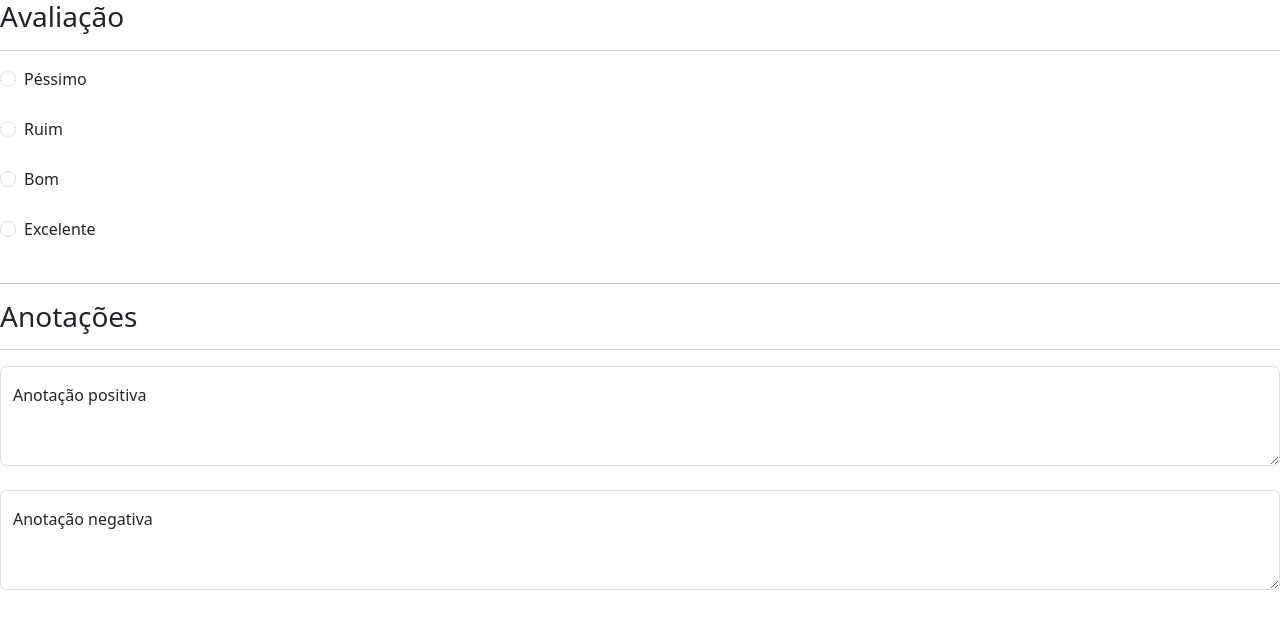
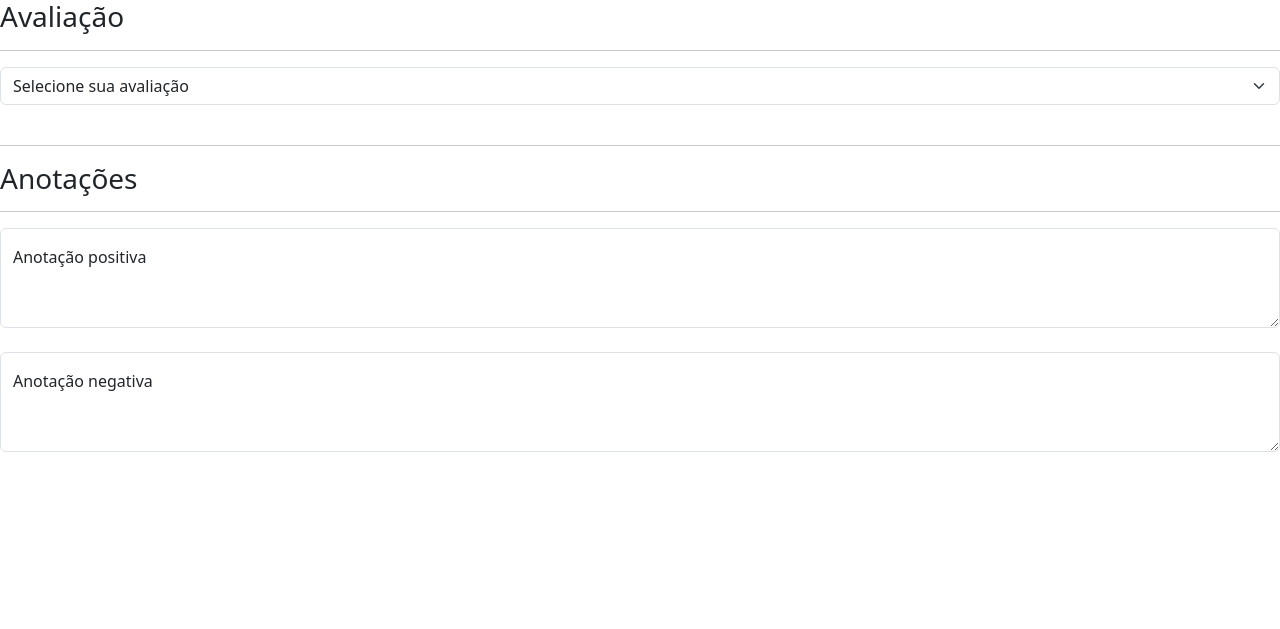
Before and after one commit to weblerson/CodeChallenge-Ninazation, a Django app: template app_platform/templates/avaliacao.html in a window 1280 px wide. Shown: the top 629 px of the page. Run offline with Django 4.2, Linux system fonts and the light colour scheme; the template is opened without the code that fills it, so the values that code supplies are empty.

Commit message:
combo box

```diff
--- a/app_platform/templates/avaliacao.html
+++ b/app_platform/templates/avaliacao.html
@@ -5,10 +5,13 @@
     <link href="https://cdn.jsdelivr.net/npm/bootstrap@5.3.0-alpha1/dist/css/bootstrap.min.css" rel="stylesheet"
           integrity="sha384-GLhlTQ8iRABdZLl6O3oVMWSktQOp6b7In1Zl3/Jr59b6EGGoI1aFkw7cmDA6j6gD" crossorigin="anonymous">
 </head>
+
     <h3>Avaliação</h3>
     <hr>
-    <div class="form-check">
-        <input class="form-check-input" type="radio" name="flexRadioDefault">
+
+  <form method="POST" action="{% url 'avaliation' %}">
+    {% comment %} <div class="form-check">
+        <input class="form-check-input" value="P" type="radio" name="flexRadioDefault">
         <label class="form-check-label">Péssimo</label>
     </div>
     <br>
@@ -25,7 +28,15 @@
     <div class="form-check">
       <input class="form-check-input" type="radio" name="flexRadioDefault">
       <label class="form-check-label">Excelente</label>
-    </div>
+    </div> {% endcomment %}
+
+    <select class="form-select" name="status" aria-label="Default select example">
+      <option selected>Selecione sua avaliação</option>
+      <option value="P">Péssimo</option>
+      <option value="R">Ruim</option>
+      <option value="B">Bom</option>
+      <option value="E">Excelente</option>
+    </select>
     <br>
     <hr>
     <h3>Anotações</h3>
@@ -39,3 +50,4 @@
         <textarea class="form-control" placeholder="Leave a comment here" id="floatingTextarea2" style="height: 100px"></textarea>
         <label>Anotação negativa</label>
     </div>
+  </form>
```
Also changed, not shown: app_platform/views.py (+7 -1 lines).
